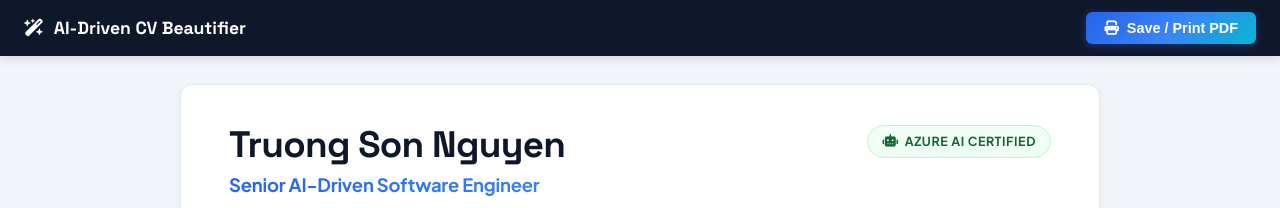
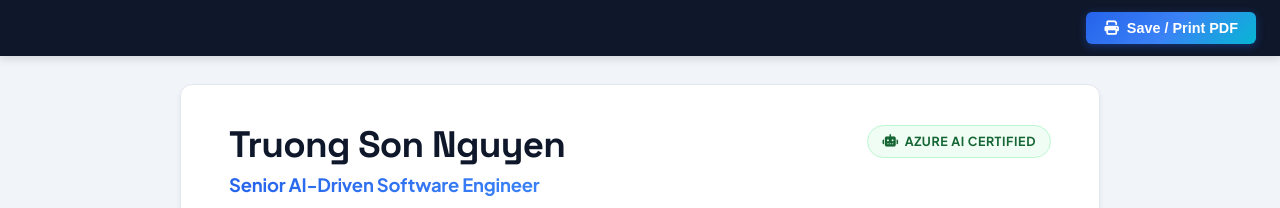
Before and after one commit to sonnguyent1/my-cv, a plain HTML site: page index.html in a window 1280 px wide. Shown: the top 208 px of the page. Drawn offline with Linux system fonts and the light colour scheme.

Commit message:
Remove site head title from top bar

```diff
--- a/index.html
+++ b/index.html
@@ -47,7 +47,7 @@
       color: white;
       padding: 12px 24px;
       display: flex;
-      justify-content: space-between;
+      justify-content: flex-end;
       align-items: center;
       box-shadow: 0 2px 10px rgba(0,0,0,0.15);
     }
@@ -414,7 +414,6 @@
 
   <!-- Top Action Bar for browser viewing -->
   <div class="no-print-bar">
-    <h2><i class="fa-solid fa-wand-magic-sparkles"></i> AI-Driven CV Beautifier</h2>
     <button class="btn-print" onclick="window.print()">
       <i class="fa-solid fa-print"></i> Save / Print PDF
     </button>
```
